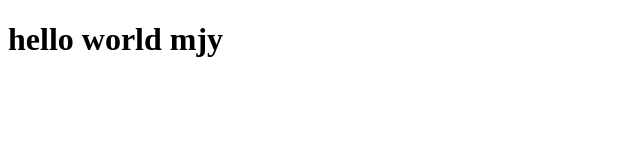
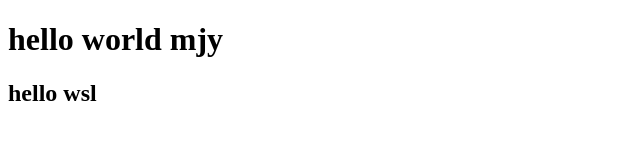
Before and after one commit to 1018ljj/first, a plain HTML site: page index.html in a window 1280 px wide. Shown: the whole page, without its empty margins (0-640 px from the left). Drawn offline with Linux system fonts and the light colour scheme.

Commit message:
wsl修改了代码

```diff
--- a/index.html
+++ b/index.html
@@ -10,6 +10,7 @@
 
 <body>
     <h1>hello world mjy</h1>
+    <h2>hello wsl</h2>
 </body>
 
 </html>
```
